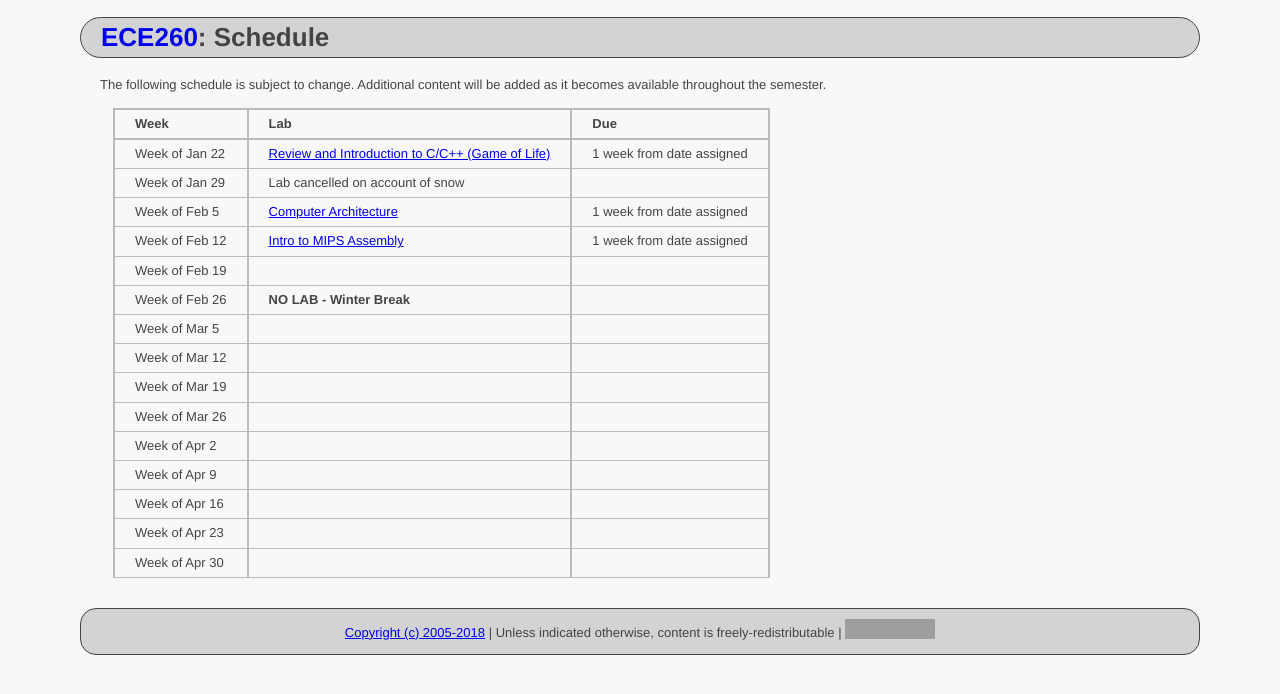
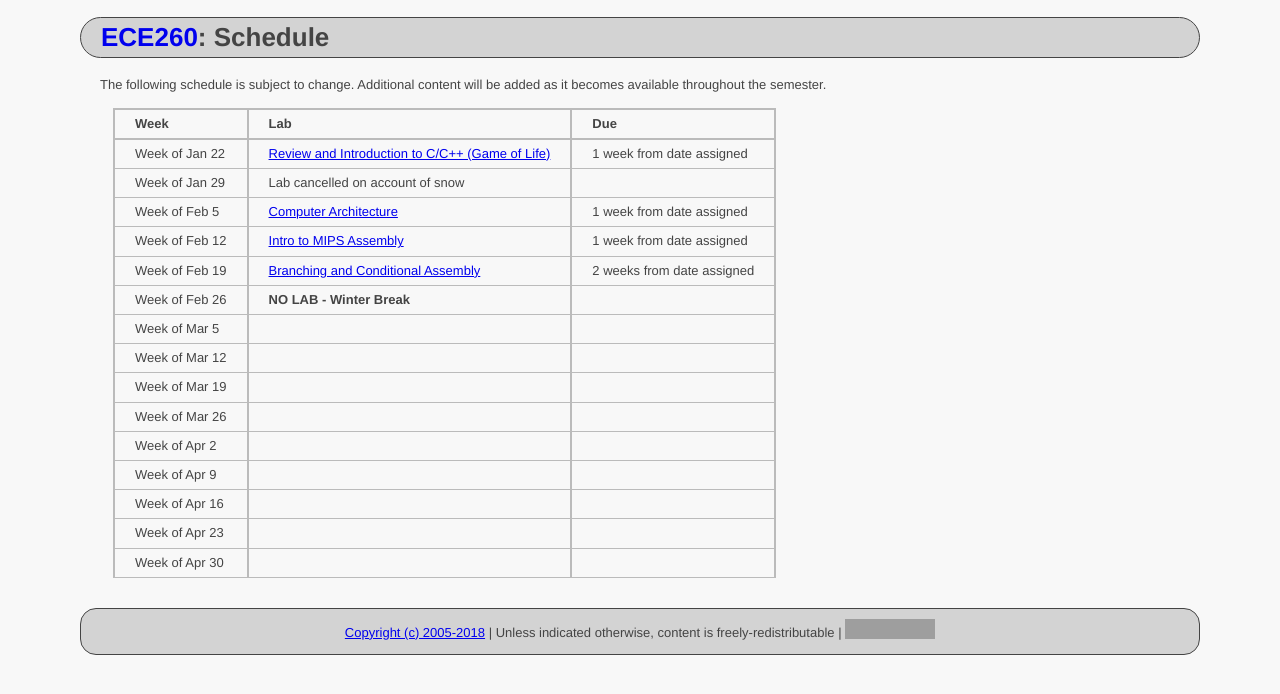
Before and after one commit to ycpcs/ece260-spring2018, a Jekyll site: the page built from schedule_lab.md, in a window 1280 px wide. Shown: the top 694 px of the page. Built offline with Jekyll 4.4.1, drawn with Linux system fonts in a browser that asks for light colours; grey boxes are pictures that could not be loaded.

Commit message:
added lab04 to schedule

```diff
--- a/schedule_lab.md
+++ b/schedule_lab.md
@@ -14,7 +14,7 @@ Week of Jan 22 |  [Review and Introduction to C/C++ (Game of Life)](labs/lab01.h
 Week of Jan 29 |  Lab cancelled on account of snow                                      |
 Week of Feb 5  |  [Computer Architecture](labs/lab02.html)                              |  1 week from date assigned
 Week of Feb 12 |  [Intro to MIPS Assembly](labs/lab03.html)                             |  1 week from date assigned
-Week of Feb 19 |                                                                        |
+Week of Feb 19 |  [Branching and Conditional Assembly](labs/lab04.html)                 |  2 weeks from date assigned
 Week of Feb 26 |  **NO LAB - Winter Break**                                             |
 Week of Mar 5  |                                                                        |
 Week of Mar 12 |                                                                        |
```
Also changed, not shown: 1 other file.
